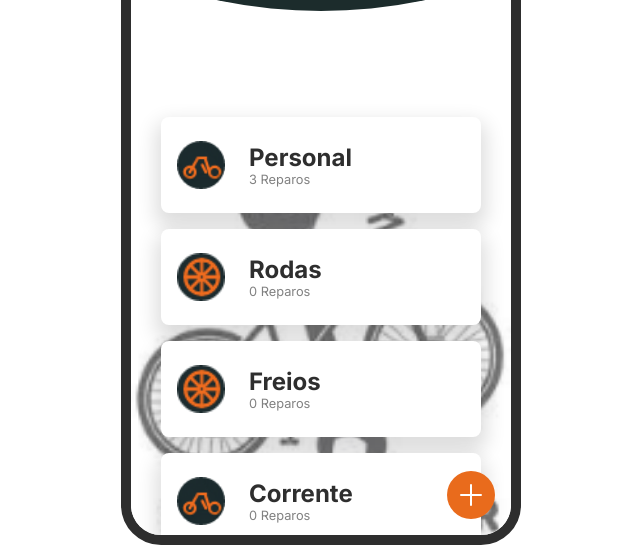
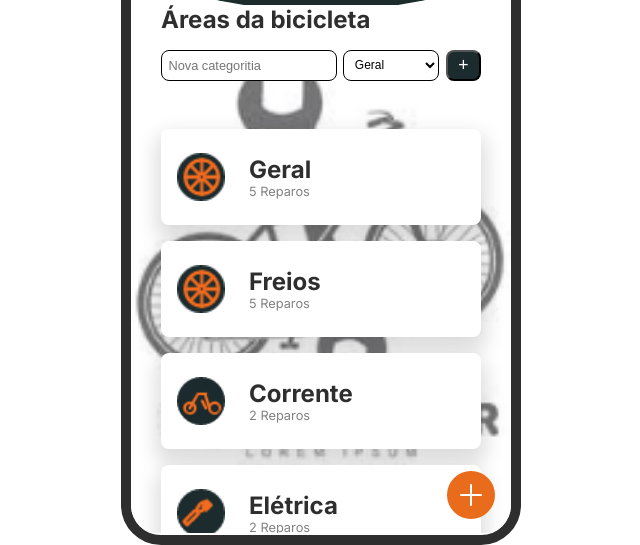
Before and after one commit to genilsondossantosfilho/checklist-de-manutencao-de-bicicletas, a plain HTML site: page index.html in a window 1280 px wide. Shown: the part 255-800 px from the top of the page, without its empty margins (319-959 px from the left). Drawn offline with Linux system fonts and the light colour scheme.

Commit message:
feat(categoria): adicionar categorias a vontade

```diff
--- a/Estilos/style.css
+++ b/Estilos/style.css
@@ -115,7 +115,7 @@ body {
 }
 
 .categories-wrapper {
-    margin-top: 11rem;
+    margin-top: 5rem;
     padding: 0 30px;
     height: calc(100% - 8rem);
     padding-bottom: 200px;
@@ -223,7 +223,6 @@ body {
     opacity: 0.6;
 }
 
-/* reparos */
 .reparos-wrapper {
     padding: 0 30px;
     margin-top: 1rem;
@@ -331,7 +330,6 @@ body {
     opacity: 0.6;
 }
 
-/* Add Reparo */
 .add-reparo-btn {
     position: absolute;
     bottom: 1rem;
@@ -489,6 +487,11 @@ body.dark-theme {
     color: #f5f5f5;
 }
 
+body.dark-theme .categories-wrapper {
+    background-image: none;
+    background-color: #121212;
+}
+
 body.dark-theme .category {
     background: #1e1e1e;
 }
@@ -515,3 +518,35 @@ body.dark-theme .input-group select {
 body.dark-theme .input-group label {
     color: #f5f5f5;
 }
+
+.form-nova-area {
+    display: flex;
+    gap: 0.4rem;
+    margin-top: 1rem;
+    margin-bottom: 2rem;
+}
+.form-nova-area input {
+    flex: 1;
+    min-width: 0;
+    border: 1px solid;
+    border-radius: 8px;
+    padding: 0.4rem ;
+    font-size: 0.8rem;
+    background-color: #ffffff;
+}
+.form-nova-area select {
+    border: 1px solid;
+    border-radius: 8px;
+    padding: 0.4rem;
+    font-size: 0.75rem;
+    background-color: #ffffff;
+    max-width: 6rem;
+}
+.form-nova-area button {
+    width: 2.2rem;
+    border-radius: 8px;
+    background-color: #1c2b2e;
+    color: #fff;
+    font-size: 1.1rem;
+    cursor: pointer;
+}
--- a/JS/Main.js
+++ b/JS/Main.js
@@ -1,15 +1,11 @@
 let categories = [
   {
-      title: "Personal",
-      img: "bike.png",
-    },
-    {
-      title: "Rodas",
-      img: "wheel.png",
+    title: "Geral",
+    img: "wheel.PNG",
   },
   {
     title: "Freios",
-      img: "wheel.png",
+    img: "wheel.PNG",
   },
   {
     title: "Corrente",
@@ -17,15 +13,15 @@ let categories = [
   },
   {
     title: "Elétrica",
-      img: "wrench.png",
+    img: "wrench.PNG",
   },
   {
     title: "Suspensão",
-      img: "wheel.png",
+    img: "wheel.PNG",
   },
   {
-      title: "Geral",
-      img: "wheel.png",
+    title: "Rodas",
+    img: "wheel.PNG",
   },
   {
     title: "Acessórios",
@@ -37,158 +33,167 @@ let categories = [
   {
     id: 1,
     reparo: "Go to market",
-      category: "Shopping",
+    category: "Rodas",
     completed: false,
   },
   {
     id: 2,
     reparo: "Read a chapter of a book",
-      category: "Personal",
+    category: "Rodas",
     completed: false,
   },
   {
     id: 3,
     reparo: "Prepare presentation for meeting",
-      category: "Work",
+    category: "Freios",
     completed: false,
   },
   {
     id: 4,
     reparo: "Complete coding challenge",
-      category: "Coding",
+    category: "Freios",
     completed: false,
   },
   {
     id: 5,
     reparo: "Take a 30-minute walk",
-      category: "Health",
+    category: "Corrente",
     completed: false,
   },
   {
     id: 6,
     reparo: "Do a 20-minute HIIT workout",
-      category: "Fitness",
+    category: "Corrente",
     completed: false,
   },
   {
     id: 7,
     reparo: "Watch an educational video online",
-      category: "Education",
+    category: "Elétrica",
     completed: false,
   },
   {
     id: 8,
     reparo: "Review monthly budget",
-      category: "Finance",
+    category: "Elétrica",
     completed: false,
   },
   {
     id: 9,
     reparo: "Buy groceries for the week",
-      category: "Shopping",
+    category: "Suspensão",
     completed: false,
   },
   {
     id: 10,
     reparo: "Write in a journal",
-      category: "Personal",
+    category: "Suspensão",
     completed: false,
   },
   {
     id: 11,
     reparo: "Send follow-up emails",
-      category: "Work",
+    category: "Geral",
     completed: false,
   },
   {
     id: 12,
     reparo: "Work on a coding side project",
-      category: "Coding",
+    category: "Geral",
     completed: false,
   },
   {
     id: 13,
     reparo: "Try a new healthy recipe",
-      category: "Health",
+    category: "Acessórios",
     completed: false,
   },
   {
     id: 14,
     reparo: "Attend a yoga class",
-      category: "Fitness",
+    category: "Acessórios",
     completed: false,
   },
   {
     id: 15,
     reparo: "Read an article about a new topic",
-      category: "Education",
+    category: "Rodas",
     completed: false,
   },
   {
     id: 16,
     reparo: "Set up automatic bill payments",
-      category: "Finance",
+    category: "Rodas",
     completed: false,
   },
-    // Additional reparos for each category
+
   {
     id: 17,
     reparo: "Buy new clothes",
-      category: "Shopping",
+    category: "Rodas",
     completed: false,
   },
   {
     id: 18,
     reparo: "Meditate for 10 minutes",
-      category: "Personal",
+    category: "Freios",
     completed: false,
   },
   {
     id: 19,
     reparo: "Prepare agenda for team meeting",
-      category: "Work",
+    category: "Freios",
     completed: false,
   },
   {
     id: 20,
     reparo: "Debug a software issue",
-      category: "Coding",
+    category: "Freios",
     completed: false,
   },
   {
     id: 21,
     reparo: "Try a new recipe for lunch",
-      category: "Health",
+    category: "Geral",
     completed: false,
   },
   {
     id: 22,
     reparo: "Go for a run",
-      category: "Fitness",
+    category: "Geral",
     completed: false,
   },
   {
     id: 23,
     reparo: "Learn a new language online",
-      category: "Education",
+    category: "Geral",
     completed: false,
   },
   {
     id: 24,
     reparo: "Read about history",
-      category: "Education",
+    category: "Suspensão",
     completed: false,
   },
   {
     id: 25,
     reparo: "Review investment portfolio",
-      category: "Finance",
+    category: "Suspensão",
     completed: false,
   },
-    // Add more reparos for each category as desired
 ];
 
-  // Define functions
+
+const iconImages = {
+  wrench: "wrench.PNG",
+  wheel: "wheel.PNG",
+  brake: "wheel.PNG",
+  chain: "bike.png",
+  frame: "bike.png",
+  lights: "wrench.PNG",
+  lube: "wrench.PNG",
+};
+
 const saveLocal = () => {
   localStorage.setItem("reparos", JSON.stringify(reparos));
 };
@@ -198,6 +203,27 @@ let categories = [
   if (reparosLocal) {
     reparos = reparosLocal;
   }
+};
+
+const saveCategoriesLocal = () => {
+  localStorage.setItem("categories", JSON.stringify(categories));
+};
+
+const getCategoriesLocal = () => {
+  const categoriesLocal = JSON.parse(localStorage.getItem("categories"));
+  if (categoriesLocal && categoriesLocal.length) {
+    categories = categoriesLocal;
+  }
+};
+
+const populateCategorySelect = () => {
+  categorySelect.innerHTML = "";
+  categories.forEach((category) => {
+    const option = document.createElement("option");
+    option.value = category.title.toLowerCase();
+    option.textContent = category.title;
+    categorySelect.appendChild(option);
+  });
 };
 
 const toggleScreen = () => {
@@ -210,7 +236,9 @@ let categories = [
       reparo.category.toLowerCase() === selectedCategory.title.toLowerCase()
   );
   numReparos.innerHTML = `${categoryReparos.length} Reparos`;
+  if (totalReparos) {
     totalReparos.innerHTML = reparos.length;
+  }
 };
 
 const renderCategories = () => {
@@ -337,10 +365,10 @@ let categories = [
         renderReparos();
       });
     });
+  }
 
   renderCategories();
   updateTotals();
-    }
 };
 
 const toggleAddReparoForm = () => {
@@ -371,7 +399,36 @@ let categories = [
   }
 };
 
-  // Initialize variables and DOM elements
+
+const addCategory = (e) => {
+  e.preventDefault();
+  const title = novaAreaInput.value.trim();
+  const iconValue = novaAreaIcone.value;
+
+  if (title === "") {
+    alert("Por favor digite um nome para a categoria");
+    return;
+  }
+
+  const jaExiste = categories.some(
+    (category) => category.title.toLowerCase() === title.toLowerCase()
+  );
+  if (jaExiste) {
+    alert("Já existe uma categoria com esse nome");
+    return;
+  }
+
+  categories.push({
+    title,
+    img: iconImages[iconValue] || "bike.png",
+  });
+
+  novaAreaInput.value = "";
+  saveCategoriesLocal();
+  populateCategorySelect();
+  renderCategories();
+};
+
 let selectedCategory = categories[0];
 const categoriesContainer = document.querySelector(".categories");
 const screenWrapper = document.querySelector(".wrapper");
@@ -390,9 +447,12 @@ let categories = [
 const cancelBtn = document.querySelector(".cancel-btn");
 const totalReparos = document.getElementById("total-reparos");
   const themeBtn = document.querySelector(".theme-btn");
+const formNovaArea = document.getElementById("form-nova-area");
+const novaAreaInput = document.getElementById("nova-area-input");
+const novaAreaIcone = document.getElementById("nova-area-icone");
 
 
-  // Attach event listeners
+
   menuBtn.addEventListener("click", toggleScreen);
 backBtn.addEventListener("click", toggleScreen);
 addReparoBtn.addEventListener("click", toggleAddReparoForm);
@@ -402,13 +462,11 @@ let categories = [
 themeBtn.addEventListener("click", () => {
 document.body.classList.toggle("dark-theme");
 });
+formNovaArea.addEventListener("submit", addCategory);
 
-  // Render initial state
+
+getCategoriesLocal();
 getLocal();
+selectedCategory = categories[0];
+populateCategorySelect();
 renderReparos();
-  categories.forEach((category) => {
-    const option = document.createElement("option");
-    option.value = category.title.toLowerCase();
-    option.textContent = category.title;
-    categorySelect.appendChild(option);
-  });
--- a/index.html
+++ b/index.html
@@ -10,7 +10,7 @@
     <link rel="mask-icon" href="safari-pinned-tab.svg" color="#5bbad5" />
     <meta name="msapplication-TileColor" content="#2d89ef" />
     <meta name="theme-color" content="#ffffff" />
-    <link rel="stylesheet" href="Estilos/style.css" />
+    <link rel="stylesheet" href="estilos/style.css" />
     <title>Checklist de Manutenção de Bicicletas</title>
     <meta
       name="description"
@@ -87,6 +87,25 @@
           </div>
         </div>
         <div class="categories-wrapper">
+
+          <div class="areas-cabecalho">
+            <h2>Áreas da bicicleta</h2>
+          </div>
+
+          <form class="form-nova-area" id="form-nova-area">
+            <input type="text" id="nova-area-input" placeholder="Nova categoritia" maxlength="30" wfd-id="id0">
+            <select id="nova-area-icone">
+                <option value="wrench">Geral</option>
+                <option value="wheel">Roda</option>
+                <option value="brake">Freio</option>
+                <option value="chain">Corrente</option>
+                <option value="frame">Quadro</option>
+                <option value="lights">Elétrica</option>
+                <option value="lube">Lubrificação</option>
+            </select>
+            <button type="submit" aria-label="Adicionar área">+</button>
+        </form>
+
           <div class="categories">
             <div class="category">
               <div class="left">
@@ -223,6 +242,6 @@
       </div>
     </div>
 
-    <script src="JS/Main.js"></script>
+    <script src="js/Main.js"></script>
   </body>
 </html>
```
Lines whose indentation alone changed are shown as unchanged.
